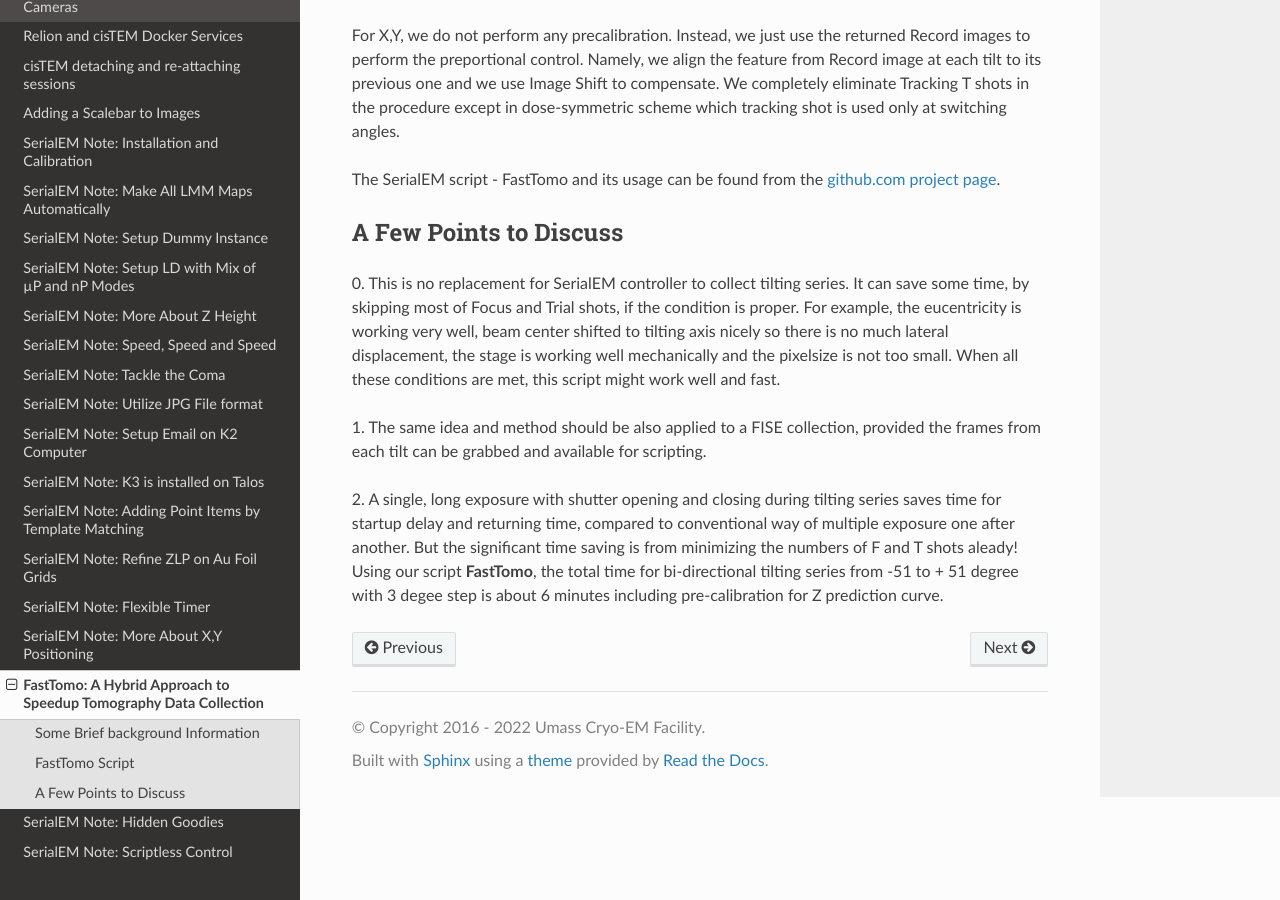
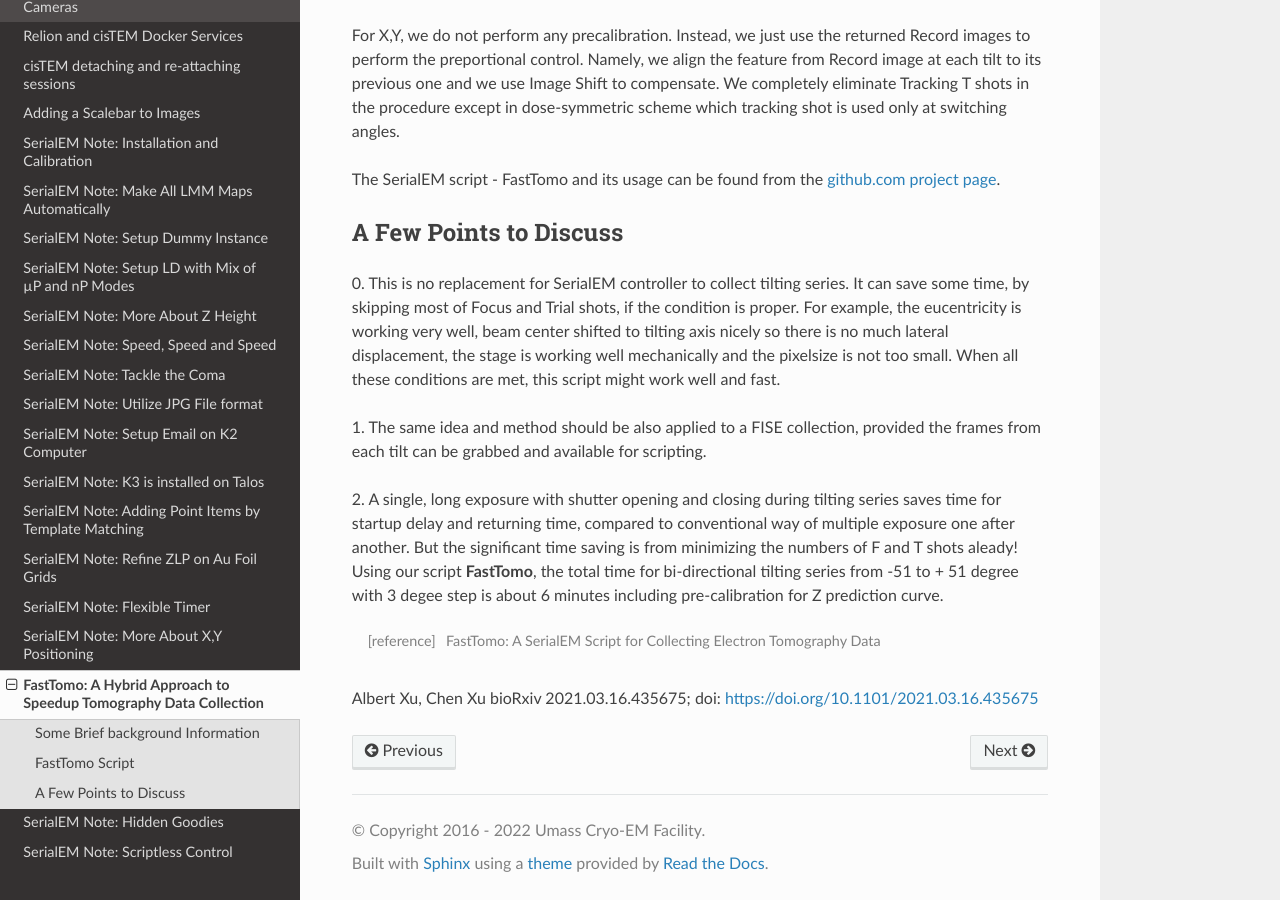
Before and after one commit to xuchen66/sphinx-emdocs, a Sphinx documentation site: the page built from source/fasttomo.rst, in a window 1280 px wide and 900 px high, scrolled down 1228 px. Built offline with Sphinx 7.4.7 and the Read the Docs theme 2.0.0, drawn with Linux system fonts in a browser that asks for light colours; pages that are not in the unit, such as notebooks, are missing from menus.

Commit message:
Update fasttomo.rst

```diff
--- a/source/fasttomo.rst
+++ b/source/fasttomo.rst
@@ -99,3 +99,7 @@ time saving is from minimizing the numbers of F and T shots aleady! Using
 our script **FastTomo**, the total time for bi-directional tilting series
 from -51 to + 51 degree with 3 degee step is about 6 minutes including
 pre-calibration for Z prediction curve.
+
+.. [reference] FastTomo: A SerialEM Script for Collecting Electron Tomography Data
+Albert Xu, Chen Xu
+bioRxiv 2021.03.16.435675; doi: https://doi.org/10.1101/2021.03.16.435675
```
